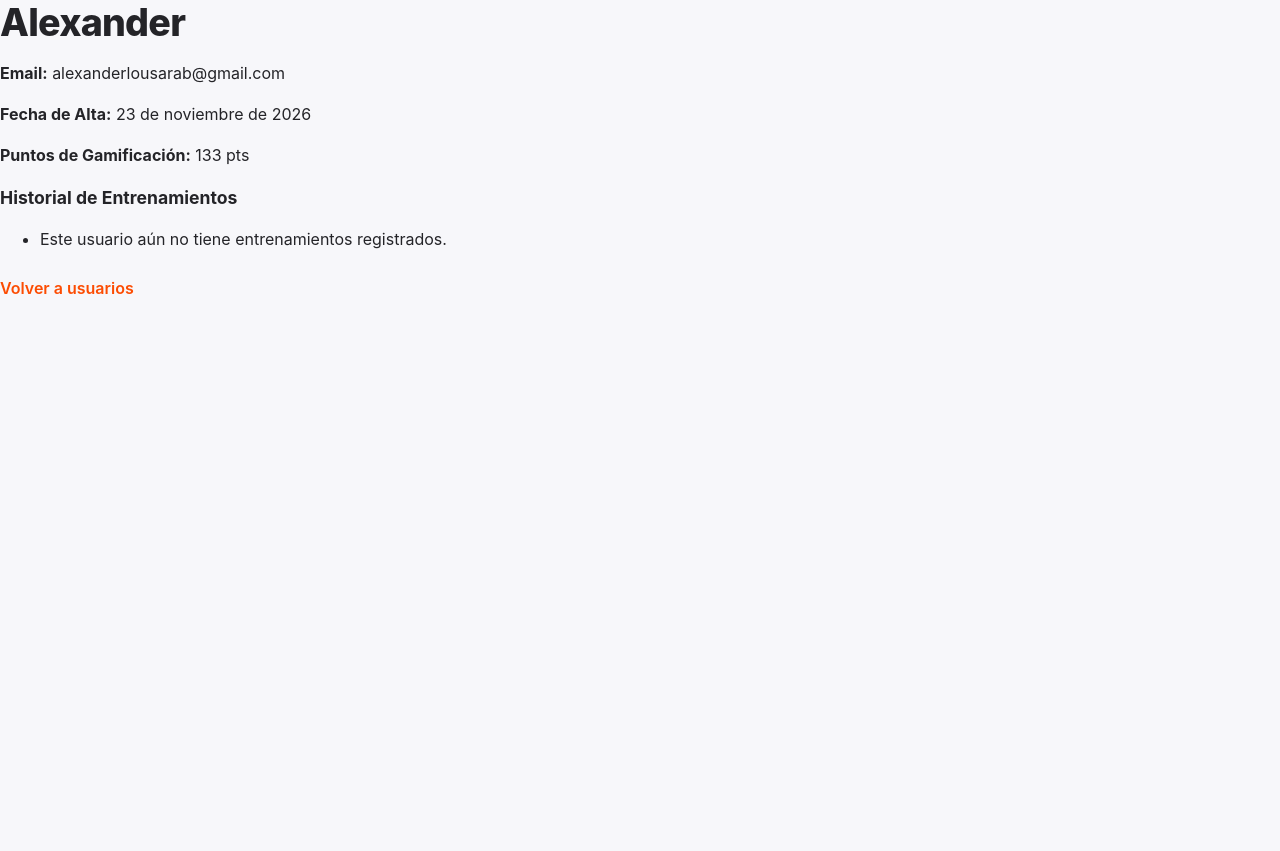
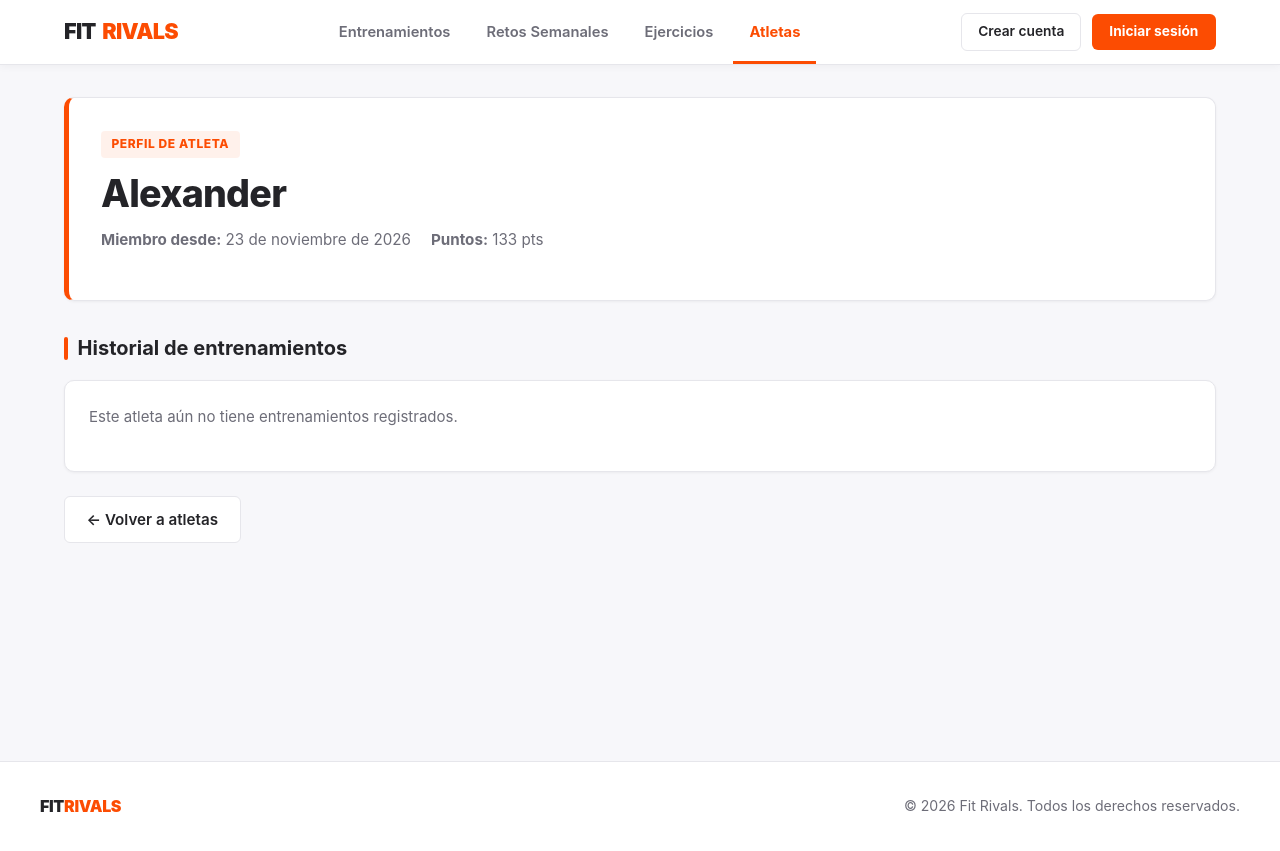
Before and after one commit to EnekoAE/fitrivals, a Django app: page /usuarios/8/ in a window 1280 px wide. Before the commit the page ends 294 px from the top, so only its background shows below. Run offline with Django 5.2, Linux system fonts and the light colour scheme; data comes from the database, SQL or seed files in the repository; both versions use the stored data as it was after the commit.

Commit message:
alguna cosilla (nose el que)

```diff
--- a/FitrivalsApp/static/css/header-footer.css
+++ b/FitrivalsApp/static/css/header-footer.css
@@ -254,3 +254,12 @@
       white-space: nowrap;
     }
   }
+
+
+.form-logout { display: inline; margin: 0; }
+.form-logout button { font-family: inherit; cursor: pointer; }
+
+.mensajes { list-style: none; padding: 0; margin: 0 0 1.25rem; }
+.mensaje { padding: 0.8rem 1.1rem; border-radius: 6px; font-weight: 600; margin-bottom: 0.5rem; }
+.mensaje-success { background: #ECFDF5; color: #065F46; border: 1px solid #A7F3D0; }
+.mensaje-error { background: #FEF2F2; color: #B91C1C; border: 1px solid #FECACA; }
--- a/FitrivalsApp/templates/base.html
+++ b/FitrivalsApp/templates/base.html
@@ -28,6 +28,9 @@
                 <a href="{% url 'lista_ejercicios' %}" class="{% if 'ejercicio' in request.resolver_match.url_name %}activo{% endif %}">
                     Ejercicios
                 </a>
+                <a href="{% url 'lista_usuarios' %}" class="{% if request.resolver_match.url_name == 'lista_usuarios' or request.resolver_match.url_name == 'detalle_usuario' %}activo{% endif %}">
+                    Atletas
+                </a>
             </nav>
 
             <div class="header-user-actions">
@@ -36,9 +39,10 @@
                         <span class="user-avatar-dot"></span>
                         {{ request.session.usuario_nombre }}
                     </a>
-                    <a href="{% url 'logout_usuario' %}" class="btn-secondary-nav">
-                        Cerrar sesión
-                    </a>
+                    <form method="post" action="{% url 'logout_usuario' %}" class="form-logout">
+                        {% csrf_token %}
+                        <button type="submit" class="btn-secondary-nav">Cerrar sesión</button>
+                    </form>
                 {% else %}
                     <a href="{% url 'registro_usuario' %}" class="btn-secondary-nav">
                         Crear cuenta
@@ -52,6 +56,13 @@
     </header>
 
     <main class="main-wrapper">
+        {% if messages %}
+            <ul class="mensajes">
+                {% for message in messages %}
+                    <li class="mensaje mensaje-{{ message.tags }}">{{ message }}</li>
+                {% endfor %}
+            </ul>
+        {% endif %}
         {% block content %}
         {% endblock %}
     </main>
--- a/FitrivalsApp/templates/ejercicios/lista.html
+++ b/FitrivalsApp/templates/ejercicios/lista.html
@@ -12,9 +12,9 @@
         {% for ejercicio in ejercicios %}
             <div class="info-card">
                 <div>
-                    <span class="points-badge">{{ ejercicio.grupo_muscular }}</span>
+                    <span class="points-badge">{{ ejercicio.get_grupo_muscular_display }}</span>
                     <h3>{{ ejercicio.nombre }}</h3>
-                    <p><strong>Dificultad:</strong> {{ ejercicio.dificultad }}</p>
+                    <p><strong>Dificultad:</strong> {{ ejercicio.get_dificultad_display }}</p>
                 </div>
                 <a href="{% url 'detalle_ejercicio' ejercicio.pk %}" class="card-link">
                     Ver detalle →
--- a/FitrivalsApp/templates/retos/completar.html
+++ b/FitrivalsApp/templates/retos/completar.html
@@ -84,6 +84,12 @@ $(document).ready(function() {
                     caja.css({'background-color': '#FEF2F2', 'color': '#B91C1C', 'border': '1px solid #FECACA'});
                     caja.text(datos.mensaje).fadeIn();
                 }
+            },
+            error: function(xhr) {
+                var msg = (xhr.responseJSON && xhr.responseJSON.mensaje) || 'No se ha podido guardar. Inténtalo de nuevo.';
+                boton.prop('disabled', false).text('Registrar Entrenamiento');
+                $('#mensaje-ajax').css({'background-color': '#FEF2F2', 'color': '#B91C1C', 'border': '1px solid #FECACA'})
+                    .text(msg).fadeIn();
             }
         });
     });
--- a/FitrivalsApp/templates/retos/lista.html
+++ b/FitrivalsApp/templates/retos/lista.html
@@ -44,9 +44,9 @@
 
         <div style="display: flex; gap: 0.5rem;">
             {% if reto.id in retos_completados_ids %}
-                <a href="{% url 'completar_reto' reto.pk %}" class="btn-primary-strava" style="flex: 1; background-color: #16a34a;">
-                    Completado (+{{ reto.puntos_recompensa }} pts)
-                </a>
+                <span class="btn-primary-strava" style="flex: 1; background-color: #16a34a; cursor: default;">
+                    ✔ Completado (+{{ reto.puntos_recompensa }} pts)
+                </span>
             {% else %}
                 <a href="{% url 'completar_reto' reto.pk %}" class="btn-primary-strava" style="flex: 1;">
                     Completar reto
--- a/FitrivalsApp/templates/usuarios/detalle.html
+++ b/FitrivalsApp/templates/usuarios/detalle.html
@@ -1,38 +1,40 @@
-{% load static %}
-<!DOCTYPE html>
-<html lang="es">
-<head>
-    <title>Detalle de Usuario</title>
-    <meta name="viewport" content="width=device-width, initial-scale=1">
-    <link rel="stylesheet" href="{% static 'css/estilos.css' %}">
-    <link rel="stylesheet" href="{% static 'css/header-footer.css' %}">
-</head>
-<body>
-    <h1>{{ usuario.nombre }}</h1>
-    <p><strong>Email:</strong> {{ usuario.email }}</p>
-    <p><strong>Fecha de Alta:</strong> {{ usuario.fecha_alta }}</p>
-    <p><strong>Puntos de Gamificación:</strong> {{ usuario.puntos }} pts</p>
+{% extends 'base.html' %}
 
-    <h3>Historial de Entrenamientos</h3>
-    <ul>
-        {% for entrenamiento in usuario.entrenamientos.all %}
-            <li>
-                <a href="{% url 'detalle_entrenamiento' entrenamiento.pk %}">
-                    Entrenamiento del {{ entrenamiento.fecha }} ({{ entrenamiento.duracion_minutos }} min)
-                </a>
-            </li>
+{% block title %}{{ usuario.nombre }} | Fit Rivals{% endblock %}
+
+{% block content %}
+    <div class="hero-card">
+        <span class="badge-orange">Perfil de atleta</span>
+        <h1>{{ usuario.nombre }}</h1>
+        <div class="meta-datos">
+            {% if request.session.usuario_id == usuario.id %}
+                <span><strong>Email:</strong> {{ usuario.email }}</span>
+            {% endif %}
+            <span><strong>Miembro desde:</strong> {{ usuario.fecha_alta }}</span>
+            <span><strong>Puntos:</strong> {{ usuario.puntos }} pts</span>
+        </div>
+    </div>
+
+    <h2>Historial de entrenamientos</h2>
+    <div class="dashboard-grid">
+        {% for entrenamiento in entrenamientos %}
+            <div class="info-card">
+                <div>
+                    {% if entrenamiento.reto %}
+                        <span class="badge-orange">Reto: {{ entrenamiento.reto.nombre }}</span>
+                    {% else %}
+                        <span class="points-badge">Entrenamiento libre</span>
+                    {% endif %}
+                    <p><strong>Fecha:</strong> {{ entrenamiento.fecha }} ({{ entrenamiento.duracion_minutos }} min)</p>
+                </div>
+                <a href="{% url 'detalle_entrenamiento' entrenamiento.pk %}" class="card-link">Ver detalle →</a>
+            </div>
         {% empty %}
-            <li>Este usuario aún no tiene entrenamientos registrados.</li>
+            <div class="info-card"><p>Este atleta aún no tiene entrenamientos registrados.</p></div>
         {% endfor %}
-    </ul>
+    </div>
 
     <div class="detalle-acciones">
-        {% if request.session.usuario_id == usuario.id %}
-            <a href="{% url 'index' %}" class="btn-primary">Volver al inicio</a>
-            <a href="{% url 'lista_usuarios' %}" class="btn-secondary">Ver lista de amigos</a>
-        {% else %}
-            <a href="{% url 'lista_usuarios' %}" class="btn-primary">Volver a usuarios</a>
-        {% endif %}
+        <a href="{% url 'lista_usuarios' %}" class="btn-secondary-strava">← Volver a atletas</a>
     </div>
-</body>
-</html>
+{% endblock %}
--- a/FitrivalsApp/views.py
+++ b/FitrivalsApp/views.py
@@ -1,12 +1,36 @@
-from datetime import date
+from decimal import Decimal, InvalidOperation
 from django.shortcuts import render, get_object_or_404, redirect
+from django.contrib import messages
 from django.contrib.auth.hashers import make_password, check_password
-from django.views.generic import ListView, DetailView
+from django.db import transaction
+from django.db.models import F, Q
 from django.http import JsonResponse
 from django.utils import timezone
-from django.db.models import Q
+from django.views.decorators.http import require_POST
+from django.views.generic import ListView, DetailView
 from .models import Usuario, Ejercicio, Entrenamiento, Reto, EntrenamientoEjercicio
 from .forms import RegistroUsuarioForm, LoginUsuarioForm, EntrenamientoForm
+
+
+
+def _entero(valor, defecto, minimo=1, maximo=10000):
+    try:
+        n = int(valor)
+    except (TypeError, ValueError):
+        return defecto
+    return max(minimo, min(n, maximo))
+
+
+def _decimal(valor, defecto=Decimal('0'), maximo=Decimal('999.99')):
+    try:
+        d = Decimal(str(valor).replace(',', '.'))
+    except (InvalidOperation, TypeError, ValueError):
+        return defecto
+    return max(Decimal('0'), min(d, maximo))
+
+
+def _es_ajax(request):
+    return request.headers.get('x-requested-with') == 'XMLHttpRequest'
 
 
 # Página Principal
@@ -53,7 +77,7 @@ def login_usuario(request):
         form = LoginUsuarioForm()
     return render(request, 'usuarios/login.html', {'form': form, 'error': error})
 
-
+@require_POST
 def logout_usuario(request):
     request.session.flush()
     return redirect('index')
@@ -67,7 +91,11 @@ def lista_usuarios(request):
 
 def detalle_usuario(request, pk):
     usuario = get_object_or_404(Usuario, pk=pk)
-    return render(request, 'usuarios/detalle.html', {'usuario': usuario})
+    entrenamientos = usuario.entrenamientos.select_related('reto').order_by('-fecha')
+    return render(request, 'usuarios/detalle.html', {
+        'usuario': usuario,
+        'entrenamientos': entrenamientos,
+    })
 
 
 # Vistas de Ejercicios
@@ -96,7 +124,9 @@ def lista_entrenamientos(request):
 
 
 def detalle_entrenamiento(request, pk):
-    entrenamiento = get_object_or_404(Entrenamiento, pk=pk)
+    entrenamiento = get_object_or_404(
+        Entrenamiento.objects.select_related('usuario', 'reto'), pk=pk
+    )
     return render(request, 'entrenamientos/detalle.html', {'entrenamiento': entrenamiento})
 
 
@@ -113,7 +143,7 @@ class RetoListView(ListView):
         context['retos_activos'] = Reto.objects.filter(
             fecha_inicio__lte=hoy,
             fecha_fin__gte=hoy
-        ).order_by('fecha_fin')
+        ).prefetch_related('ejercicios').order_by('fecha_fin')
 
         context['retos_proximos'] = Reto.objects.filter(
             fecha_inicio__gt=hoy
@@ -138,6 +168,7 @@ class RetoListView(ListView):
 
 class RetoDetailView(DetailView):
     model = Reto
+    queryset = Reto.objects.prefetch_related('ejercicios', 'intentos__usuario')
     template_name = 'retos/detalle.html'
     context_object_name = 'reto'
 
@@ -157,22 +188,23 @@ def crear_entrenamiento(request):
             entrenamiento = form.save(commit=False)
             entrenamiento.usuario = usuario
             entrenamiento.reto = None
-            entrenamiento.fecha = date.today()
+            entrenamiento.fecha = timezone.localdate()
             entrenamiento.save()
 
             ejercicios_ids = request.POST.getlist('ejercicio')
             series_list = request.POST.getlist('series')
             reps_list = request.POST.getlist('repeticiones')
             pesos_list = request.POST.getlist('peso_kg')
+            ids_validos = set(Ejercicio.objects.values_list('id', flat=True))
 
             for ej_id, series, reps, peso in zip(ejercicios_ids, series_list, reps_list, pesos_list):
-                if ej_id:
+                if ej_id.isdigit() and int(ej_id) in ids_validos:
                     EntrenamientoEjercicio.objects.create(
                         entrenamiento=entrenamiento,
                         ejercicio_id=int(ej_id),
-                        series=int(series or 3),
-                        repeticiones=int(reps or 10),
-                        peso_kg=float(peso or 0)
+                        series=_entero(series, 3),
+                        repeticiones=_entero(reps, 10),
+                        peso_kg=_decimal(peso),
                     )
 
             return redirect('detalle_entrenamiento', pk=entrenamiento.pk)
@@ -181,60 +213,68 @@ def crear_entrenamiento(request):
 
     return render(request, 'entrenamientos/crear.html', {
         'form': form,
-        'ejercicios': ejercicios
+        'ejercicios': ejercicios,
     })
 
 
 # FLUJO 2: Completar un reto (CREA entrenamiento vinculado, SÍ suma puntos y soporta AJAX)
+def _rechazar(request, reto, mensaje, status=400):
+    if _es_ajax(request):
+        return JsonResponse({'ok': False, 'mensaje': mensaje}, status=status)
+    messages.error(request, mensaje)
+    return redirect('detalle_reto', pk=reto.pk)
+
+
 def completar_reto(request, pk):
     usuario_id = request.session.get('usuario_id')
     if not usuario_id:
-        if request.headers.get('x-requested-with') == 'XMLHttpRequest':
-            return JsonResponse({'ok': False, 'mensaje': 'Inicia sesión para completar retos.'})
+        if _es_ajax(request):
+            return JsonResponse({'ok': False, 'mensaje': 'Inicia sesión para completar retos.'}, status=401)
         return redirect('login_usuario')
 
     usuario = get_object_or_404(Usuario, id=usuario_id)
     reto = get_object_or_404(Reto, pk=pk)
 
+    if reto.estado_semana != 'ACTIVO':
+        return _rechazar(request, reto, 'Este reto no está activo esta semana.')
+    if Entrenamiento.objects.filter(usuario=usuario, reto=reto).exists() \
+            or reto.completado_por.filter(pk=usuario.pk).exists():
+        return _rechazar(request, reto, 'Ya has completado este reto.')
+
     if request.method == 'POST':
-        duracion = int(request.POST.get('duracion_minutos', 30))
-        notas = request.POST.get('notas', '')
+        duracion = _entero(request.POST.get('duracion_minutos'), 30)
+        notas = request.POST.get('notas', '')[:2000]
 
-        # 1. Creamos el entrenamiento asociado al reto
-        entrenamiento = Entrenamiento.objects.create(
-            usuario=usuario,
-            reto=reto,
-            fecha=date.today(),
-            duracion_minutos=duracion,
-            notas=notas or f"Reto superado: {reto.nombre}"
-        )
-
-        # 2. Guardamos las marcas de cada ejercicio del reto
-        for ejercicio in reto.ejercicios.all():
-            series = int(request.POST.get(f'series_{ejercicio.id}', 3))
-            reps = int(request.POST.get(f'reps_{ejercicio.id}', 10))
-            peso = float(request.POST.get(f'peso_{ejercicio.id}', 0))
-
-            EntrenamientoEjercicio.objects.create(
-                entrenamiento=entrenamiento,
-                ejercicio=ejercicio,
-                series=series,
-                repeticiones=reps,
-                peso_kg=peso
+        with transaction.atomic():
+            entrenamiento = Entrenamiento.objects.create(
+                usuario=usuario,
+                reto=reto,
+                fecha=timezone.localdate(),
+                duracion_minutos=duracion,
+                notas=notas or f"Reto superado: {reto.nombre}",
             )
 
-        # 3. Marcamos completado y sumamos los puntos del reto al usuario
-        reto.completado_por.add(usuario)
-        usuario.puntos += reto.puntos_recompensa
-        usuario.save()
+            for ejercicio in reto.ejercicios.all():
+                EntrenamientoEjercicio.objects.create(
+                    entrenamiento=entrenamiento,
+                    ejercicio=ejercicio,
+                    series=_entero(request.POST.get(f'series_{ejercicio.id}'), 3),
+                    repeticiones=_entero(request.POST.get(f'reps_{ejercicio.id}'), 10),
+                    peso_kg=_decimal(request.POST.get(f'peso_{ejercicio.id}')),
+                )
 
-        if request.headers.get('x-requested-with') == 'XMLHttpRequest':
+            reto.completado_por.add(usuario)
+            Usuario.objects.filter(pk=usuario.pk).update(puntos=F('puntos') + reto.puntos_recompensa)
+
+        usuario.refresh_from_db()
+        if _es_ajax(request):
             return JsonResponse({
                 'ok': True,
                 'mensaje': f'¡Reto registrado! Has ganado +{reto.puntos_recompensa} puntos (Total: {usuario.puntos} pts).',
-                'redirect_url': f'/entrenamientos/{entrenamiento.pk}/'
+                'redirect_url': redirect('detalle_entrenamiento', pk=entrenamiento.pk).url,
             })
 
+        messages.success(request, f'¡Reto registrado! +{reto.puntos_recompensa} puntos.')
         return redirect('detalle_entrenamiento', pk=entrenamiento.pk)
 
     return render(request, 'retos/completar.html', {'reto': reto})
```
Also changed, not shown: FitrivalsApp/models.py (+12 -3 lines), FitrivalsApp/templates/ejercicios/detalle.html (+13 -3 lines), FitrivalsApp/templates/usuarios/lista.html (+29 -24 lines), fitrivals/settings.py (+9 -55 lines), FitrivalsApp/migrations/0008_ejercicio_descripcion_alter_reto_fecha_fin_and_more.py (added), db.sqlite3.
